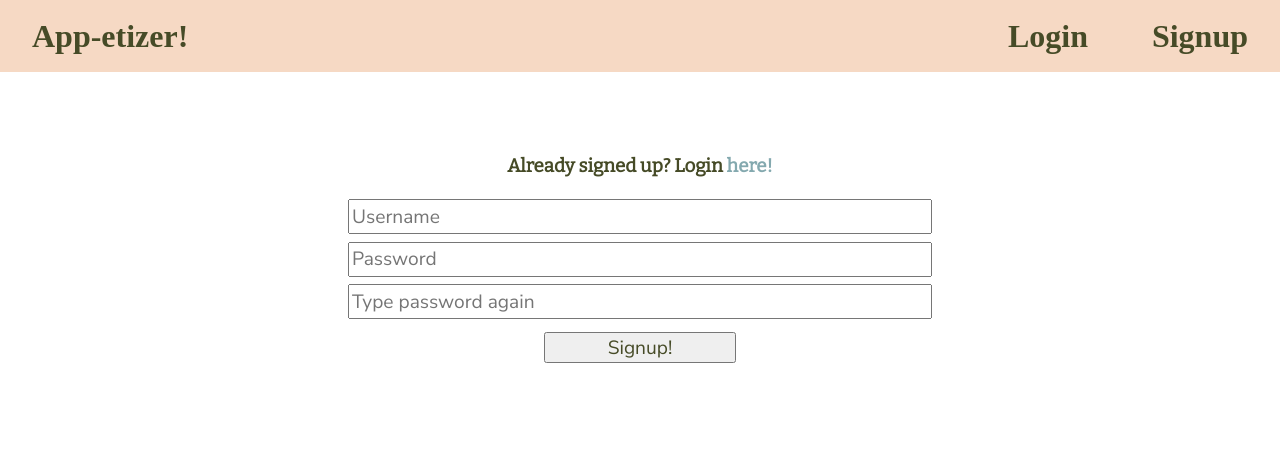
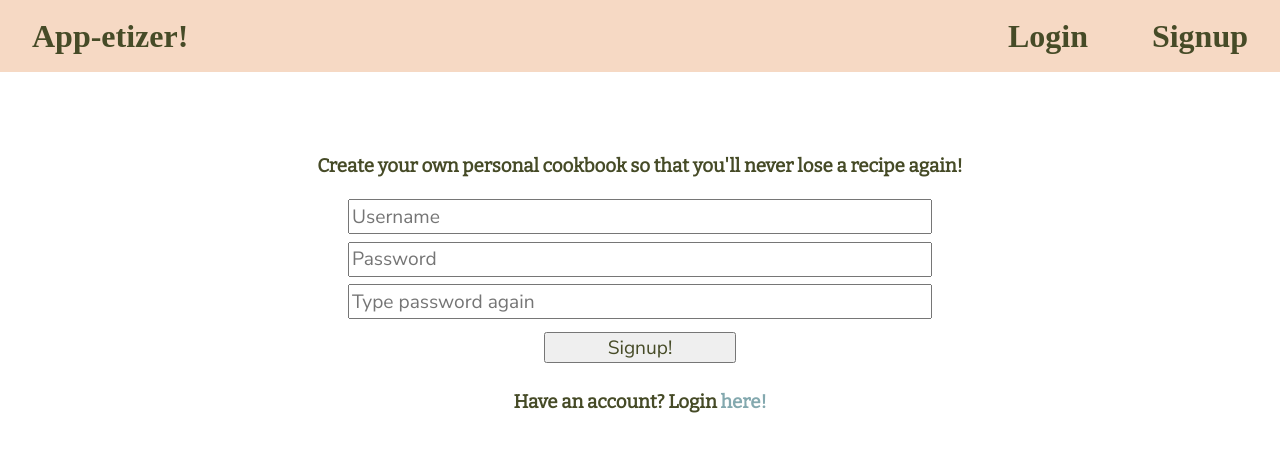
Before and after one commit to squarepancakes/app-etizer, a React (Create React App) app: page /signup in a window 1280 px wide. Shown: the top 452 px of the page. Built offline with nearby package versions, Linux system fonts and the light colour scheme; a web font is replaced by a local one.

Commit message:
change message for password mismatch and signup

```diff
--- a/src/components/Signup.js
+++ b/src/components/Signup.js
@@ -17,7 +17,7 @@ class Signup extends React.Component {
 		const password = this.state.passwordField1;
 		const passwordCheck = this.state.passwordField2;
 		if (password !== passwordCheck) {
-			throw new Error("Passwords need to be the same");
+			throw new Error("Passwords are not identical! Please retype!");
 		}
 		const payload = { username: username, password: password };
 		const url = `http://localhost:4000/users/new`;
@@ -51,10 +51,8 @@ class Signup extends React.Component {
 		return (
 			<div className={"signupForm"}>
 				<h3>
-					Already signed up? Login{" "}
-					<a href="/login" className={"userLink"}>
-						here!
-					</a>
+					Create your own personal cookbook so that you'll never lose a recipe
+					again!
 				</h3>
 				<input
 					className={"userInput"}
@@ -81,6 +79,12 @@ class Signup extends React.Component {
 					}
 				></input>
 				<button onClick={this.signupHandler}>Signup!</button>
+				<h3>
+					Have an account? Login{" "}
+					<a href="/login" className={"userLink"}>
+						here!
+					</a>
+				</h3>
 			</div>
 		);
 	}
```
